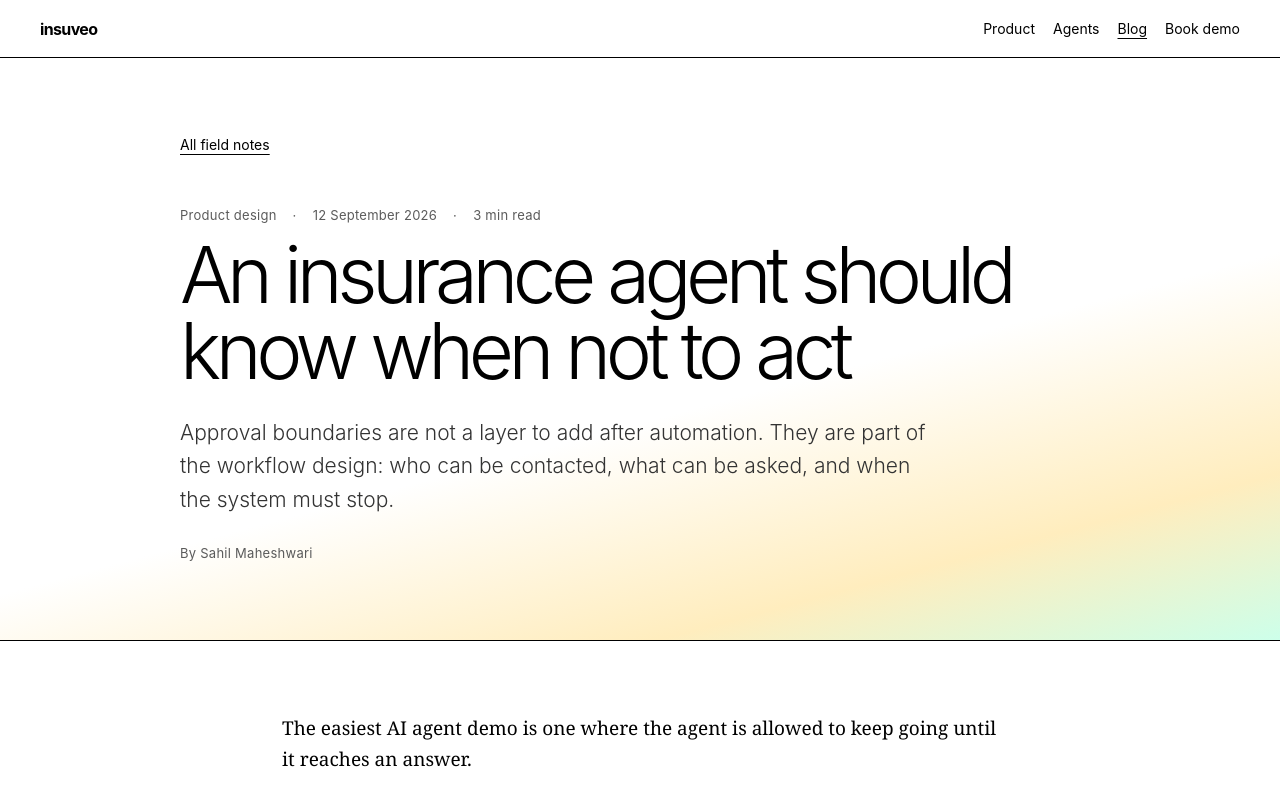
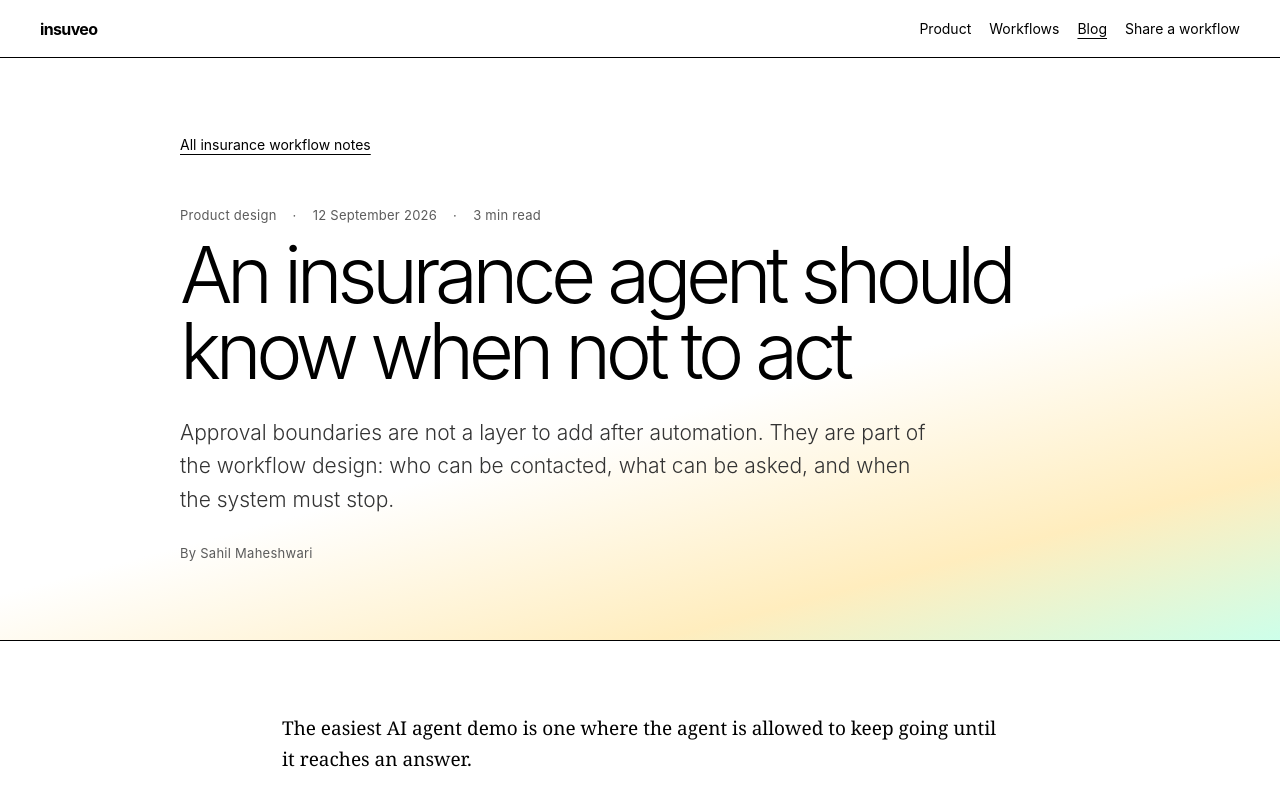
Before and after one commit to bluzeey/insuveo-web, a Next.js app: page /blog/insurance-agents-need-approval-boundaries in a window 1280 px wide. Shown: the top 800 px of the page. Built offline with nearby package versions, Linux system fonts and the light colour scheme.

Commit message:
Make article CTA conversational for insurance readers

```diff
--- a/app/blog/[slug]/page.tsx
+++ b/app/blog/[slug]/page.tsx
@@ -5,6 +5,7 @@ import { Markdown } from '../../../components/markdown';
 import { formatBlogDate, getBlogPost, getBlogPosts } from '../../../lib/blog';
 
 const demoUrl = 'https://calendar.app.google/gLMwF9C1Gw6SED4S6';
+const linkedinUrl = 'https://www.linkedin.com/in/sahil-maheshwari/';
 
 type BlogPostPageProps = {
   params: Promise<{ slug: string }>;
@@ -39,15 +40,15 @@ export default async function BlogPostPage({ params }: BlogPostPageProps) {
         <Link className="wordmark" href="/">insuveo</Link>
         <nav aria-label="Primary navigation">
           <Link href="/#product">Product</Link>
-          <Link href="/#agents">Agents</Link>
+          <Link href="/#agents">Workflows</Link>
           <Link className="blog-nav-current" href="/blog">Blog</Link>
-          <a href={demoUrl}>Book demo</a>
+          <a href={demoUrl}>Share a workflow</a>
         </nav>
       </header>
 
       <article>
         <header className="article-head">
-          <Link className="article-back" href="/blog">All field notes</Link>
+          <Link className="article-back" href="/blog">All insurance workflow notes</Link>
           <div className="post-meta">
             <span>{post.category}</span>
             <span>{formatBlogDate(post.publishedAt)}</span>
@@ -70,21 +71,24 @@ export default async function BlogPostPage({ params }: BlogPostPageProps) {
 
       <aside className="article-cta">
         <div>
-          <h2>Bring a recurring request to the demo.</h2>
-          <p>We can map the people, questions, limits, and review points together.</p>
+          <h2>Does your team deal with a version of this?</h2>
+          <p>
+            I&apos;d rather hear the real workflow than pitch you a generic demo. Show me where the request starts, who gets chased, what usually comes back incomplete, and where your team loses time. If Insuveo can help, we can map a small test around it.
+          </p>
+          <a className="text-link" href={linkedinUrl} target="_blank" rel="noreferrer">Or just message Sahil on LinkedIn</a>
         </div>
-        <a className="button button-primary" href={demoUrl}>Book a demo</a>
+        <a className="button button-primary" href={demoUrl}>Talk through the workflow</a>
       </aside>
 
       <footer className="footer">
         <div>
           <Link className="wordmark" href="/">insuveo</Link>
-          <p>Data collection agents for insurance teams.</p>
+          <p>Notes on the work around insurance decisions.</p>
         </div>
         <nav aria-label="Footer navigation">
           <Link href="/">Home</Link>
           <Link href="/blog">Blog</Link>
-          <a href={demoUrl}>Book demo</a>
+          <a href={demoUrl}>Share a workflow</a>
         </nav>
       </footer>
     </main>
```
